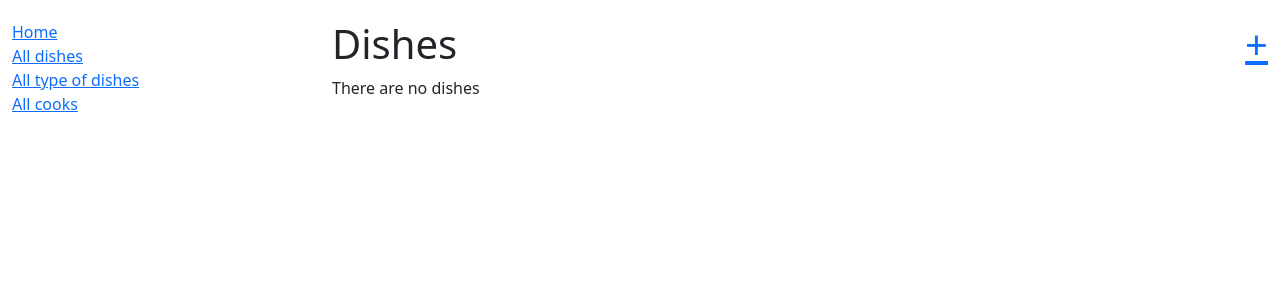
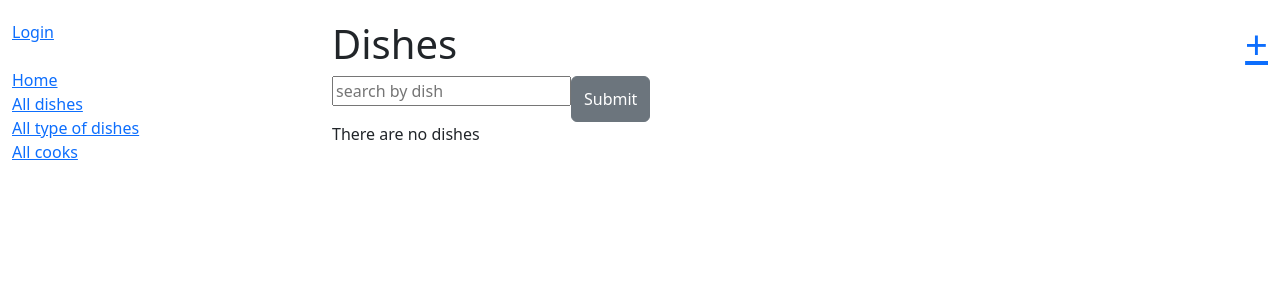
Before and after one commit to oleksashcherbakov/restaurant, a Django app: page /kitchen/dishes/ in a window 1280 px wide. Shown: the top 300 px of the page. Run offline with Django 5.2, Linux system fonts and the light colour scheme; data that the repository does not hold is empty; parts of the project's set-up code (start-up, migrations or seed data) failed here and were passed over.

Commit message:
added login/logout, search fot dish, changed some templates

```diff
--- a/Restaurant/settings.py
+++ b/Restaurant/settings.py
@@ -169,3 +169,7 @@ SPECTACULAR_SETTINGS = {
 CRISPY_ALLOWED_TEMPLATE_PACKS = "bootstrap5"
 
 CRISPY_TEMPLATE_PACK = "bootstrap5"
+
+LOGIN_REDIRECT_URL = '/kitchen/'
+
+LOGIN_URL = 'registration/login/'
--- a/Restaurant/urls.py
+++ b/Restaurant/urls.py
@@ -27,6 +27,7 @@ from drf_spectacular.views import (
 urlpatterns = [
     path("admin/", admin.site.urls),
     path("kitchen/", include("kitchen.urls", namespace="kitchen")),
+    path("registration/", include("django.contrib.auth.urls")),
     path("api/v1/", include("API_kitchen.urls", namespace="API_kitchen")),
     # YOUR PATTERNS
     path("api/v1/schema/", SpectacularAPIView.as_view(), name="schema"),
--- /dev/null
+++ b/kitchen/forms.py
@@ -0,0 +1,18 @@
+from django import forms
+from django.contrib.auth.forms import UserCreationForm
+from kitchen.models import Cook
+
+
+class CookCreationForm(UserCreationForm):
+    class Meta(UserCreationForm.Meta):
+        model = Cook
+        fields = UserCreationForm.Meta.fields + ("years_of_experience",)
+
+
+class DishSearchForm(forms.Form):
+    dish = forms.CharField(
+        max_length=255,
+        required=False,
+        label="",
+        widget=forms.TextInput(attrs={"placeholder": "search by dish"}),
+    )
--- a/kitchen/urls.py
+++ b/kitchen/urls.py
@@ -28,6 +28,7 @@ from kitchen.views import (index,
                            DishUpdateView,
                            DishDeleteView,
                            CookListView,
+                           CookCreateView,
                            CookUpdateView,
                            CookDetailView)
 
@@ -44,6 +45,7 @@ urlpatterns = [
     path("dish/<int:pk>/update", DishUpdateView.as_view(), name="dish-update"),
     path("dish/<int:pk>/delete", DishDeleteView.as_view(), name="dish-delete"),
     path("cooks/", CookListView.as_view(), name="cooks-list"),
+    path("cook/create/", CookCreateView.as_view(), name="cook-create"),
     path("cooks/<int:pk>/update", CookUpdateView.as_view(), name="cook-update"),
     path("cooks/<int:pk>/", CookDetailView.as_view(), name="cook-detail"),
 ]
--- a/kitchen/views.py
+++ b/kitchen/views.py
@@ -4,6 +4,7 @@ from django.views import generic
 from django.views.generic import ListView
 from rest_framework.reverse import reverse_lazy
 
+from kitchen.forms import CookCreationForm, DishSearchForm
 from kitchen.models import Dish, Cook, DishType
 
 
@@ -56,6 +57,23 @@ class DishListView(generic.ListView):
     paginate_by = 20
 
 
+    def get_context_data(self, *, object_list=None, **kwargs):
+        queryset = Dish.objects.all()
+        context = super(DishListView, self).get_context_data(**kwargs)
+        dish = self.request.GET.get("dish", "")
+        context["search_form"] = DishSearchForm(
+            initial={"dish": dish}
+        )
+        return context
+
+    def get_queryset(self):
+        queryset = Dish.objects.all()
+        name = self.request.GET.get("dish")
+        if name:
+            return queryset.filter(name__icontains=name)
+        return queryset
+
+
 class DishDetailView(generic.DetailView):
     model = Dish
 
@@ -80,6 +98,11 @@ class DishDeleteView(LoginRequiredMixin, generic.DeleteView):
     template_name = "kitchen/dish_confirm_delete.html"
 
 
+class CookCreateView(LoginRequiredMixin, generic.CreateView):
+    model = Cook
+    form_class = CookCreationForm
+
+
 class CookListView(generic.ListView):
     model = Cook
     paginate_by = 20
--- a/templates/includes/sidebar.html
+++ b/templates/includes/sidebar.html
@@ -1,5 +1,19 @@
 {% block sidebar%}
 <ul class="sidebar-nav">
+  {% if user.is_authenticated %}
+    <li> {{ user.username }} </li>
+    <li>
+        <form action="{% url 'logout' %}" method="post">
+            {% csrf_token %}
+            <button type="submit" style="background:none; border:none; cursor:pointer; color:#007bff; text-decoration:underline;">
+                Logout
+            </button>
+        </form>
+    </li>
+  {% else %}
+    <li><a href="{% url 'login' %}">Login</a></li>
+  {% endif %}
+  <br>
   <li><a href="{% url 'kitchen:index' %}">Home</a></li>
   <li><a href="{% url 'kitchen:dish-list' %}">All dishes</a></li>
   <li><a href="{% url 'kitchen:dish-type-list' %}">All type of dishes</a></li>
--- a/templates/kitchen/cook_list.html
+++ b/templates/kitchen/cook_list.html
@@ -1,7 +1,7 @@
 {% extends "base.html" %}
 
 {% block content %}
-  <h1>Cooks <a style="float: right" href="#">+</a></h1>
+  <h1>Cooks <a style="float: right" href="{% url 'kitchen:cook-create' %}">+</a></h1>
   {% if cook_list %}
     <table class="table">
       <tr>
--- a/templates/kitchen/dish_list.html
+++ b/templates/kitchen/dish_list.html
@@ -2,6 +2,10 @@
 
 {% block content %}
   <h1>Dishes <a style="float: right" href="{% url 'kitchen:dish-create' %}">+</a></h1>
+  <form action="" method="get" class="d-flex">
+    {{ search_form.as_p }}
+    <input class="btn btn-secondary" type="submit">
+  </form>
   {% if dish_list %}
     <table class="table">
       <tr>
```
Also changed, not shown: templates/registration/logged_out.html (added, +7 -0 lines), templates/registration/login.html (added, +11 -0 lines), kitchen/migrations/0001_initial.py, templates/kitchen/cook_form.html (line endings or trailing spaces).
